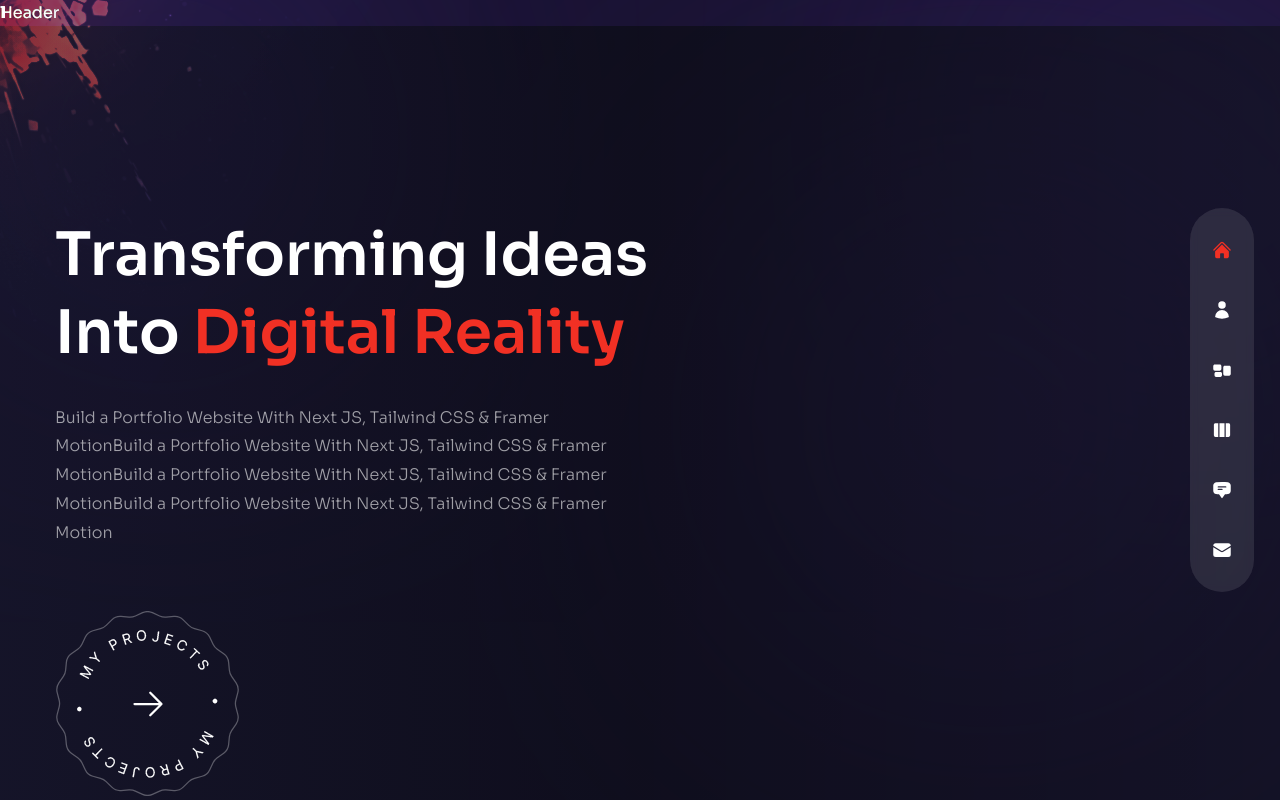
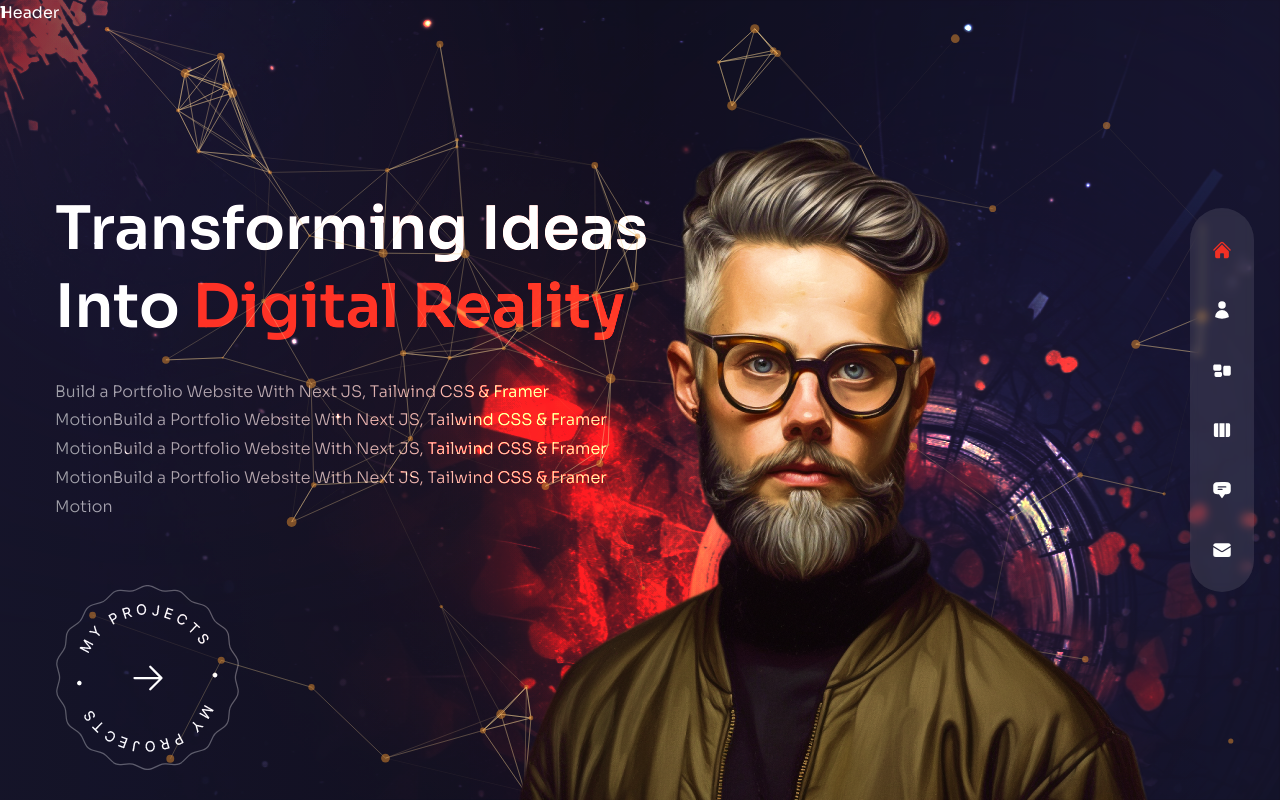
Before and after one commit to ukp-code/portfolio, a Next.js app: page / in a window 1280 px wide. Built offline with nearby package versions, Linux system fonts and the light colour scheme.

Commit message:
repair homepage

```diff
--- a/components/Avatar.js
+++ b/components/Avatar.js
@@ -1,5 +1,9 @@
+import Image from "next/image";
+
 const Avatar = () => {
-  return <div>Avatar</div>;
+  return <div className="hidden xl:flex xl:max-w-none">
+    <Image src={'/avatar.png'} width={737} height={678} alt='' className="translate-z-0 w-full h-full"/>
+  </div>;
 };
 
 export default Avatar;
--- a/components/Header.js
+++ b/components/Header.js
@@ -1,5 +1,5 @@
 const Header = () => {
-  return <header>Header</header>;
+  return <header className="absolute z-30 w-full">Header</header>;
 };
 
 export default Header;
--- a/components/ParticlesContainer.js
+++ b/components/ParticlesContainer.js
@@ -1,5 +1,94 @@
+import { useCallback } from "react";
+import Particles from "react-tsparticles";
+import { loadFull } from "tsparticles";
+
 const ParticlesContainer = () => {
-  <div>Particles Container</div>;
+  const particlesInit = useCallback(async (engine) => {
+    await loadFull(engine)
+  }, [])
+
+  const particlesLoaded = useCallback(async () => { }, [])
+
+  return <Particles
+    className="w-full h-full absolute translate-z-0"
+    id="tsparticles"
+    init={particlesInit}
+    loaded={particlesLoaded}
+    options={{
+      fullScreen: {
+        enable: false
+      },
+      background: {
+        color: {
+          value: ''
+        }
+      },
+      fpsLimit: 120,
+      interactivity: {
+        events: {
+          onClick: {
+            enable: false,
+            mode: 'push'
+          },
+          onHover: {
+            enable: true,
+            mode: 'repulse'
+          },
+          resize: true
+        },
+        modes: {
+          push: {
+            quantity: 90
+          },
+          repulse: {
+            distance: 200,
+            duration: 0.4
+          }
+        }
+      },
+      particles: {
+        color: {
+          value: '#e68e2e'
+        },
+        links: {
+          color: '#f5d393',
+          distance: 150,
+          enable: true,
+          opacity: 0.5,
+          width: 1
+        },
+        collisions: {
+          enable: true
+        },
+        move: {
+          directions: 'none',
+          enable: true,
+          outModes: {
+            default: 'bounce'
+          },
+          random: false,
+          speed: 1,
+          straight: false
+        },
+        number: {
+          density: {
+            enable: true,
+            area: 800
+          },
+          value: 80
+        },
+        opacity: {
+          value: 0.5
+        },
+        shape: {
+          type: 'circle'
+        },
+        size: {
+          value: { min: 1, max: 5 }
+        }
+      },
+      detectRetina: true
+    }} />;
 };
 
 export default ParticlesContainer;
--- a/pages/index.js
+++ b/pages/index.js
@@ -1,13 +1,15 @@
 import { motion } from "framer-motion";
 import ProjectsBtn from "../components/ProjectsBtn";
 import { fadeIn } from "../variants";
+import Avatar from '../components/Avatar'
+import ParticlesContainer from '../components/ParticlesContainer'
 
 const Home = () => {
   return <div className="bg-primary/60 h-full">
     <div className="h-full w-full bg-gradient-to-r from-primary/10 via-black/30 to-black/10">
       <div className="text-center flex flex-col justify-center xl:pt-40 xl:text-left h-full container mx-auto">
-        <motion.h1 variants={fadeIn('down',0.2)} initial='hidden' animate='show' exit='hidden' className="h1">Transforming Ideas <br /> Into <span className="text-accent">Digital Reality</span></motion.h1>
-        <motion.p variants={fadeIn('down',0.3)} initial='hidden' animate='show' exit='hidden' className="max-w-sm xl:max-w-xl mx-auto xl:mx-0 mb-10 xl:mb-16">Build a Portfolio Website With Next JS, Tailwind CSS & Framer MotionBuild a Portfolio Website With Next JS, Tailwind CSS & Framer MotionBuild a Portfolio Website With Next JS, Tailwind CSS & Framer MotionBuild a Portfolio Website With Next JS, Tailwind CSS & Framer Motion</motion.p>
+        <motion.h1 variants={fadeIn('down', 0.2)} initial='hidden' animate='show' exit='hidden' className="h1">Transforming Ideas <br /> Into <span className="text-accent">Digital Reality</span></motion.h1>
+        <motion.p variants={fadeIn('down', 0.3)} initial='hidden' animate='show' exit='hidden' className="max-w-sm xl:max-w-xl mx-auto xl:mx-0 mb-10 xl:mb-16">Build a Portfolio Website With Next JS, Tailwind CSS & Framer MotionBuild a Portfolio Website With Next JS, Tailwind CSS & Framer MotionBuild a Portfolio Website With Next JS, Tailwind CSS & Framer MotionBuild a Portfolio Website With Next JS, Tailwind CSS & Framer Motion</motion.p>
         <div className="flex justify-center xl:hidden relative">
           <ProjectsBtn />
         </div>
@@ -16,7 +18,13 @@
         </motion.div>
       </div>
     </div>
-    <div>image</div>
+    <div className="w-[1200px] h-full absolute right-0 bottom-0">
+      <div className="bg-none xl:bg-explosion xl:bg-cover xl:bg-right xl:bg-no-repeat w-full h-full absolute mix-blend-color-dodge translate-z-0"></div>
+      <ParticlesContainer />
+      <motion.div variants={fadeIn('up', 0.5)} initial="hidden" animate="show" exit="hidden" transition={{ duration: 1, ease: 'easeInOut' }} className="w-full h-full max-w-[737px] max-h-[678px] absolute -bottom-32 lg:bottom-0 lg:right-[8%]">
+        <Avatar />
+      </motion.div>
+    </div>
   </div>;
 };
 
```
Also changed, not shown: 1 other file (tests, documents, lock files or other folders).
